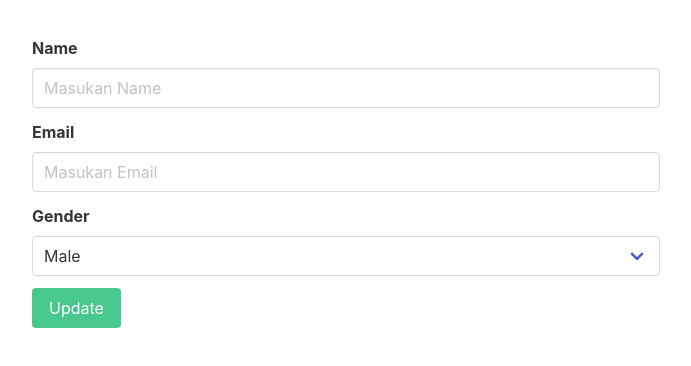
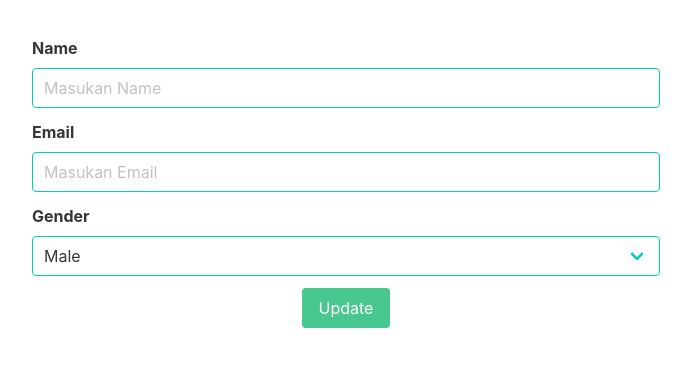
Before and after one commit to MRJN2017/CRUD-react, a React (Create React App) app in the folder frontend/: page /edit/1 in a window 1280 px wide. Shown: the top 366 px of the page, without its empty margins (294-985 px from the left). Built offline with nearby package versions, Linux system fonts and the light colour scheme; no server answers.

Commit message:
bulma css

```diff
--- a/frontend/src/components/AddUser.js
+++ b/frontend/src/components/AddUser.js
@@ -31,7 +31,7 @@ const AddUser = () => {
                         <div className="control">
                             <input
                                 type="text"
-                                className="input"
+                                className="input is-primary"
                                 value={name}
                                 onChange={(e) => setName(e.target.value)}
                                 placeholder='Masukan Name'
@@ -43,7 +43,7 @@ const AddUser = () => {
                         <div className="control">
                             <input
                                 type="text"
-                                className="input"
+                                className="input is-primary"
                                 value={email}
                                 onChange={(e) => setEmail(e.target.value)}
                                 placeholder='Masukan Email' />
@@ -52,7 +52,7 @@ const AddUser = () => {
                     <div className="field">
                         <label className="label">Gender</label>
                         <div className="control">
-                            <div className="select is-fullwidth">
+                            <div className="select is-fullwidth is-primary">
                                 <select value={gender}
                                     onChange={(e) => setGender(e.target.value)}>
                                     <option value="Male">Male</option>
--- a/frontend/src/components/EditUser.js
+++ b/frontend/src/components/EditUser.js
@@ -47,7 +47,7 @@ const EditUser = () => {
                         <div className="control">
                             <input
                                 type="text"
-                                className="input"
+                                className="input is-primary"
                                 value={name}
                                 onChange={(e) => setName(e.target.value)}
                                 placeholder='Masukan Name'
@@ -59,7 +59,7 @@ const EditUser = () => {
                         <div className="control">
                             <input
                                 type="text"
-                                className="input"
+                                className="input is-primary"
                                 value={email}
                                 onChange={(e) => setEmail(e.target.value)}
                                 placeholder='Masukan Email' />
@@ -68,7 +68,7 @@ const EditUser = () => {
                     <div className="field">
                         <label className="label">Gender</label>
                         <div className="control">
-                            <div className="select is-fullwidth">
+                            <div className="select is-fullwidth is-primary">
                                 <select value={gender}
                                     onChange={(e) => setGender(e.target.value)}>
                                     <option value="Male">Male</option>
@@ -77,8 +77,8 @@ const EditUser = () => {
                             </div>
                         </div>
                     </div>
-                    <div className="field">
-                        <button type='submit' className='button is-success'>Update</button>
+                    <div className="field is-flex is-justify-content-center">
+                        <button type='submit' className='button is-success is-centered'>Update</button>
                     </div>
                 </form>
             </div>
--- a/frontend/src/components/UserList.js
+++ b/frontend/src/components/UserList.js
@@ -26,7 +26,7 @@ const UserList  = () => {
   return (
     <div className="columns mt-5 is-centered">
         <div className="column is-half">
-            <Link to={`add`} className='button is-success'>Add New</Link>
+            <Link to={`add`} className='button is-success is-light'>Add New</Link>
             <table className='table is-striped is-fullwidth'>
                 <thead>
                     <tr>
@@ -45,8 +45,8 @@ const UserList  = () => {
                         <td>{user.email}</td>
                         <td>{user.gender}</td>
                         <td>
-                            <Link to={`edit/${user.id}`} className='button is-small is-info'>Edit</Link>
-                            <button onClick={()=> deleteUser(user.id)} className='button is-small is-danger'>Delete</button>
+                            <button onClick={()=> deleteUser(user.id)} className='delete is-medium' style={{marginRight: '5px'}}>Delete</button>
+                            <Link to={`edit/${user.id}`} className='button is-small is-info' >Edit</Link>
                         </td>
                     </tr>
 
```
